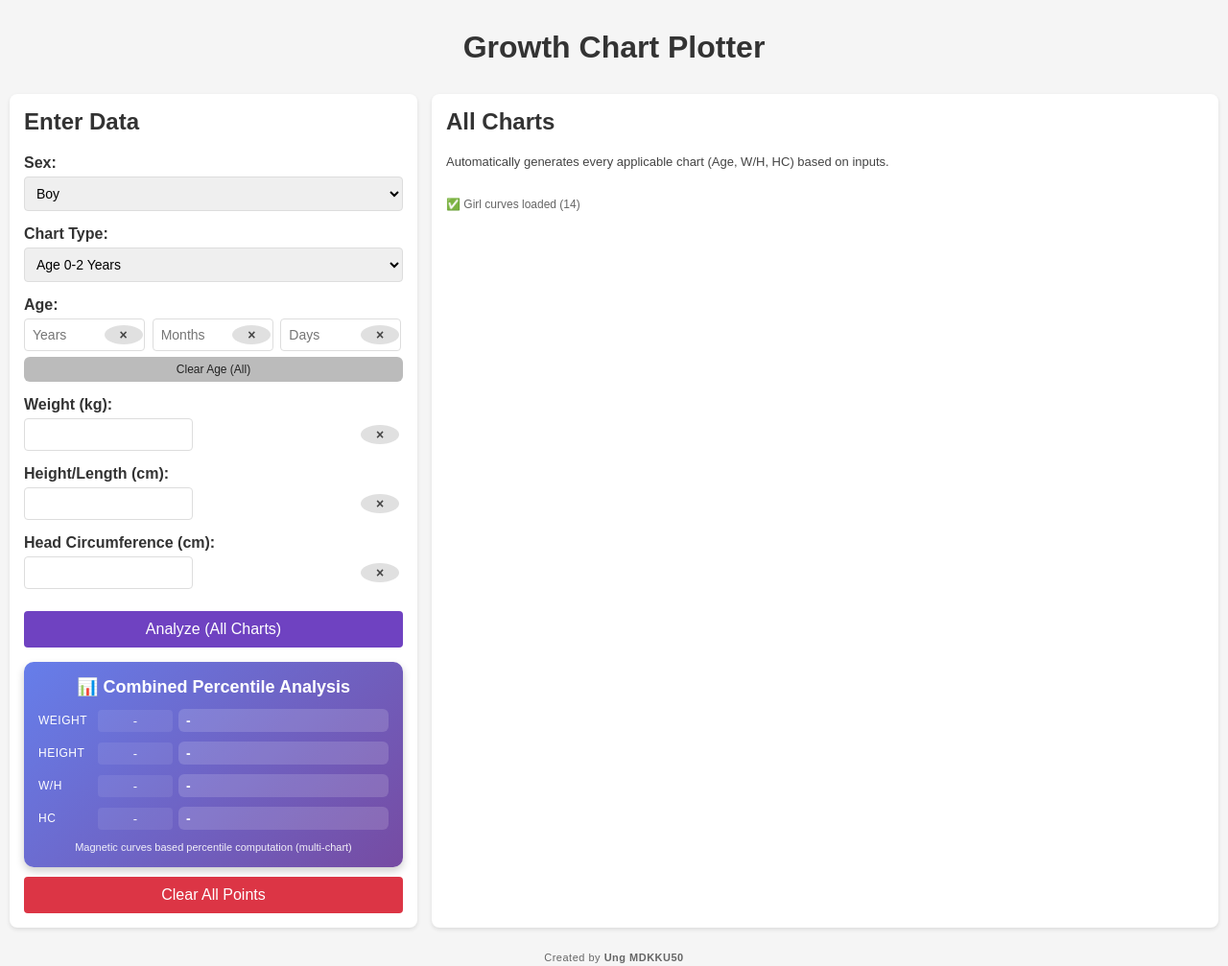
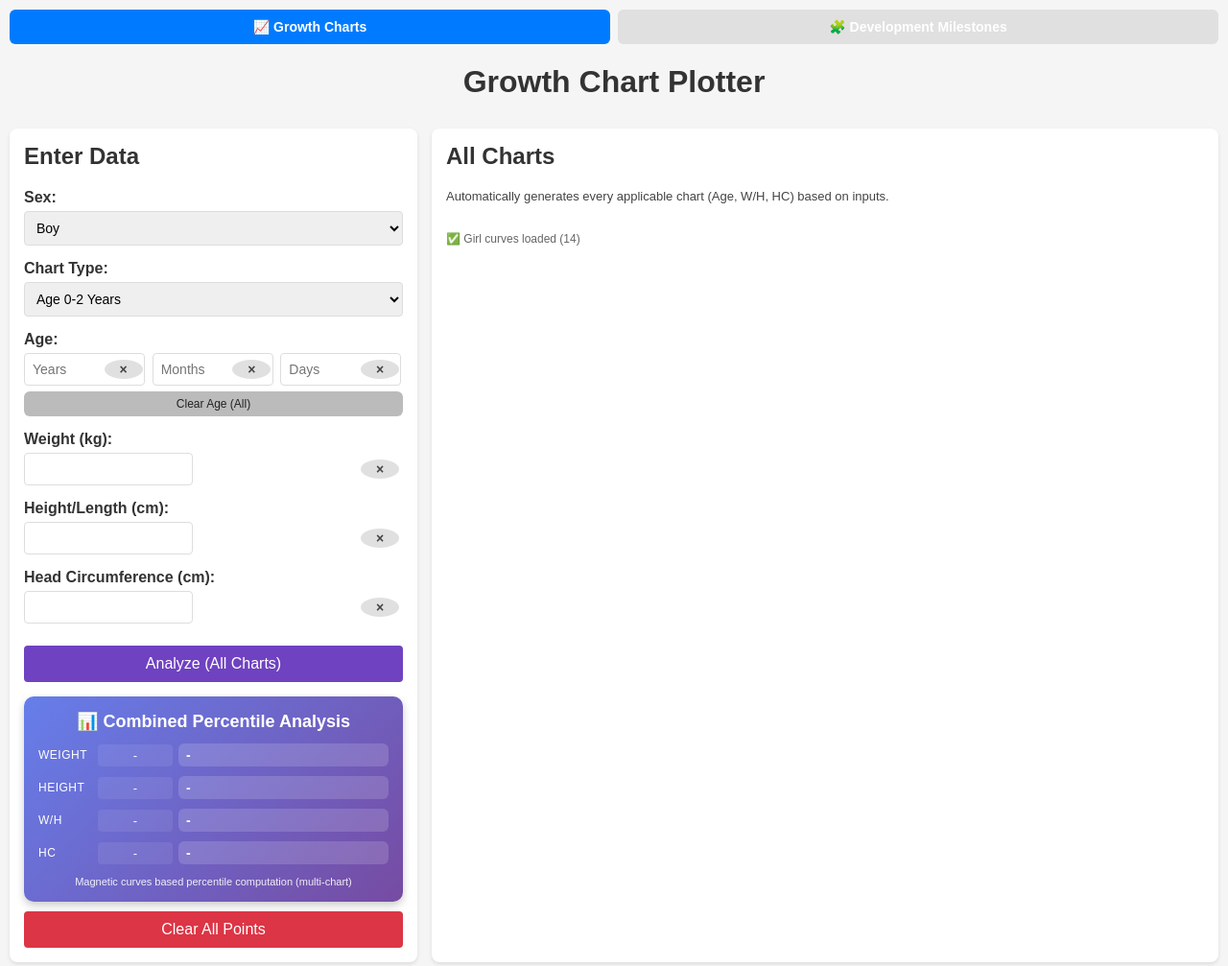
Before and after one commit to phuriphatma/demo-growthchart, a plain HTML site: page index.html in a window 1280 px wide. Shown: the top 1007 px of the page at 96% size. Drawn offline with Linux system fonts and the light colour scheme.

Commit message:
Add development milestone

```diff
--- a/index.html
+++ b/index.html
@@ -206,6 +206,35 @@
             color: #333;
             margin-top: 0;
         }
+        .tabs {
+  display: flex;
+  justify-content: center;
+  margin-bottom: 15px;
+  gap: 8px;
+}
+
+.tab-btn {
+  padding: 10px 18px;
+  border: none;
+  border-radius: 6px;
+  background: #e0e0e0;
+  cursor: pointer;
+  font-size: 14px;
+  font-weight: bold;
+}
+
+.tab-btn.active {
+  background: #007bff;
+  color: white;
+}
+
+.tab-content {
+  display: none;
+}
+
+.tab-content.active {
+  display: block;
+}
         /* Unified percentile panel row grid so percentile column aligns vertically */
         .pct-row {
             display: grid;
@@ -225,8 +254,12 @@
     </style>
 </head>
 <body>
+    <div class="tabs">
+  <button class="tab-btn active" data-tab="growth">📈 Growth Charts</button>
+  <button class="tab-btn" data-tab="milestone">🧩 Development Milestones</button>
+</div>
     <h1>Growth Chart Plotter</h1>
-
+    <div id="growth" class="tab-content active">
     <div class="container">
         <div class="form-section">
             <h2>Enter Data</h2>
@@ -343,7 +376,14 @@
             </div>
         </div>
     </div>
-
+    </div>
+<div id="milestone" class="tab-content">
+  <h2 style="text-align:center;">Development Milestones</h2>
+  <div style="display:flex;flex-direction:column;align-items:center;gap:15px;">
+    <img src="IMG_5626.jpeg" alt="Milestone 1" style="max-width:100%;border-radius:8px;box-shadow:0 2px 6px rgba(0,0,0,0.2);">
+    <img src="IMG_5624.jpeg" alt="Milestone 2" style="max-width:100%;border-radius:8px;box-shadow:0 2px 6px rgba(0,0,0,0.2);">
+  </div>
+</div>
     <div style="text-align:center;margin-top:25px;font-size:11px;color:#666;letter-spacing:0.5px;">
         Created by <strong>Ung MDKKU50</strong>
     </div>
@@ -352,4 +392,17 @@
     <script src="curve-calibration.js"></script>
     <script src="script.js"></script>
 </body>
+    <script>
+document.querySelectorAll(".tab-btn").forEach(btn => {
+  btn.addEventListener("click", () => {
+    // remove active states
+    document.querySelectorAll(".tab-btn").forEach(b => b.classList.remove("active"));
+    document.querySelectorAll(".tab-content").forEach(tc => tc.classList.remove("active"));
+
+    // activate clicked tab and content
+    btn.classList.add("active");
+    document.getElementById(btn.dataset.tab).classList.add("active");
+  });
+});
+</script>
 </html>
```
